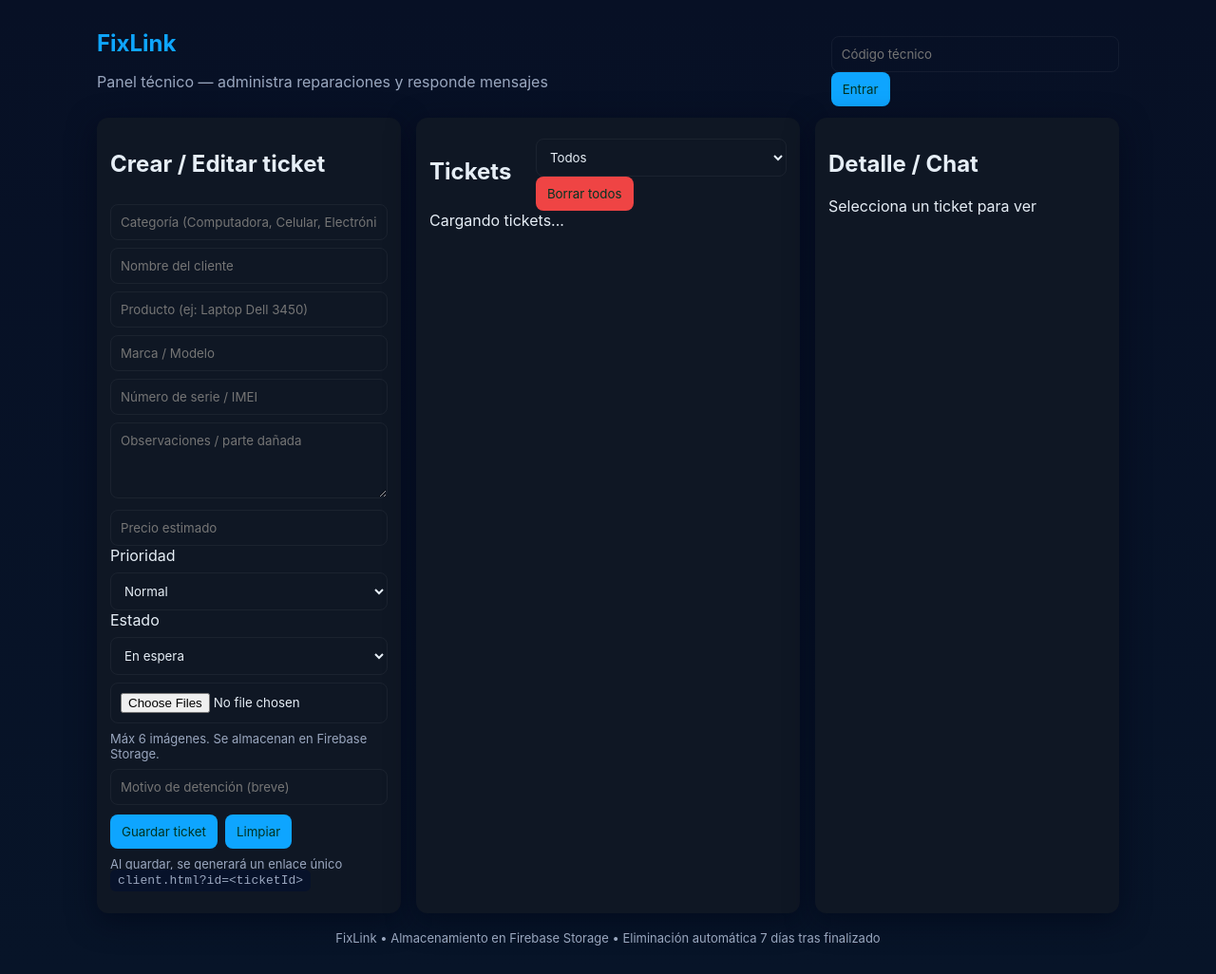
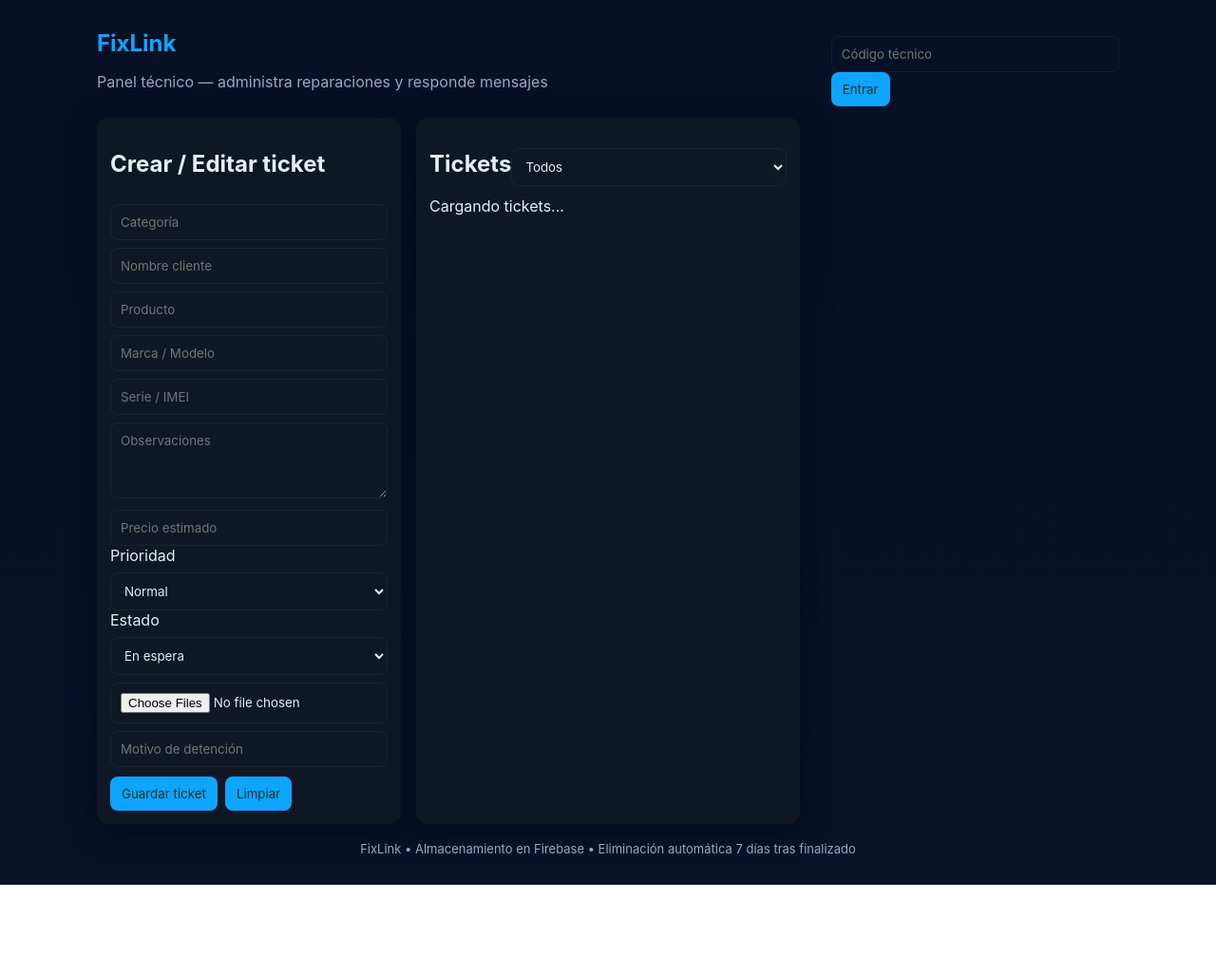
Before and after one commit to eeikmoreno27-create/FIXLINK1, a plain HTML site: page admin.html in a window 1280 px wide. Shown: the whole page at 95% size. After the commit the page ends 932 px from the top, so only its background shows below. Drawn offline with Linux system fonts and the light colour scheme.

Commit message:
Update admin.html

```diff
--- a/admin.html
+++ b/admin.html
@@ -1,8 +1,8 @@
 <!doctype html>
 <html lang="es">
 <head>
-  <meta charset="utf-8" />
-  <meta name="viewport" content="width=device-width,initial-scale=1" />
+  <meta charset="utf-8">
+  <meta name="viewport" content="width=device-width,initial-scale=1">
   <title>FixLink - Panel técnico</title>
   <link rel="stylesheet" href="style.css">
 </head>
@@ -14,63 +14,45 @@
         <p class="muted">Panel técnico — administra reparaciones y responde mensajes</p>
       </div>
       <div class="right">
-        <input id="adminCodeInput" placeholder="Código técnico" />
+        <input id="adminCodeInput" placeholder="Código técnico">
         <button id="btnLogin">Entrar</button>
       </div>
     </header>
 
     <main class="main-grid">
-      <aside class="card small" id="createCard">
+      <aside class="card small">
         <h2>Crear / Editar ticket</h2>
         <form id="ticketForm">
-          <input id="categoria" placeholder="Categoría (Computadora, Celular, Electrónica...)" />
-          <input id="cliente" placeholder="Nombre del cliente" required />
-          <input id="producto" placeholder="Producto (ej: Laptop Dell 3450)" required />
-          <input id="marca" placeholder="Marca / Modelo" />
-          <input id="serie" placeholder="Número de serie / IMEI" />
-          <textarea id="observaciones" placeholder="Observaciones / parte dañada"></textarea>
-          <input id="precio" placeholder="Precio estimado" />
+          <input id="categoria" placeholder="Categoría">
+          <input id="cliente" placeholder="Nombre cliente" required>
+          <input id="producto" placeholder="Producto" required>
+          <input id="marca" placeholder="Marca / Modelo">
+          <input id="serie" placeholder="Serie / IMEI">
+          <textarea id="observaciones" placeholder="Observaciones"></textarea>
+          <input id="precio" placeholder="Precio estimado">
           <label>Prioridad</label>
           <select id="prioridad"><option>Normal</option><option>Urgente</option><option>Alta</option></select>
           <label>Estado</label>
-          <select id="status">
-            <option>En espera</option>
-            <option>En revisión</option>
-            <option>Detenido</option>
-            <option>Finalizado</option>
-            <option>Listo para recoger</option>
-          </select>
-
-          <input type="file" id="images" accept="image/*" multiple />
-          <div class="note">Máx 6 imágenes. Se almacenan en Firebase Storage.</div>
-          <input id="motivo" placeholder="Motivo de detención (breve)" />
-
+          <select id="status"><option>En espera</option><option>En revisión</option><option>Detenido</option><option>Finalizado</option><option>Listo para recoger</option></select>
+          <input type="file" id="images" accept="image/*" multiple>
+          <input id="motivo" placeholder="Motivo de detención">
           <div class="actions">
             <button type="submit">Guardar ticket</button>
             <button type="button" id="btnClear">Limpiar</button>
           </div>
         </form>
-        <p class="note">Al guardar, se generará un enlace único <code>client.html?id=&lt;ticketId&gt;</code></p>
       </aside>
 
-      <section class="card" id="ticketsCard">
+      <section class="card">
         <div class="header-row">
           <h2>Tickets</h2>
-          <div>
-            <select id="filterStatus"><option value="all">Todos</option><option value="En espera">En espera</option><option value="En revisión">En revisión</option><option value="Detenido">Detenido</option><option value="Finalizado">Finalizado</option><option value="Listo para recoger">Listo para recoger</option></select>
-            <button id="btnDeleteAll">Borrar todos</button>
-          </div>
+          <select id="filterStatus"><option value="all">Todos</option><option>En espera</option><option>En revisión</option><option>Detenido</option><option>Finalizado</option><option>Listo para recoger</option></select>
         </div>
         <div id="ticketsList">Cargando tickets...</div>
       </section>
-
-      <aside class="card small" id="detailCard">
-        <h2>Detalle / Chat</h2>
-        <div id="detailArea">Selecciona un ticket para ver</div>
-      </aside>
     </main>
 
-    <footer class="foot muted">FixLink • Almacenamiento en Firebase Storage • Eliminación automática 7 días tras finalizado</footer>
+    <footer class="foot muted">FixLink • Almacenamiento en Firebase • Eliminación automática 7 días tras finalizado</footer>
   </div>
 
   <script type="module" src="firebase.js"></script>
```
